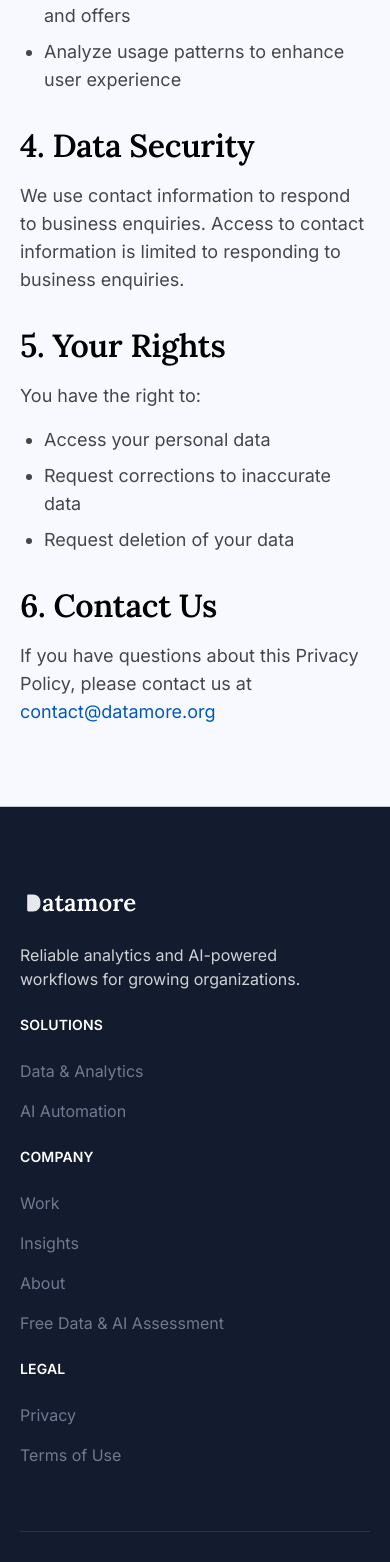
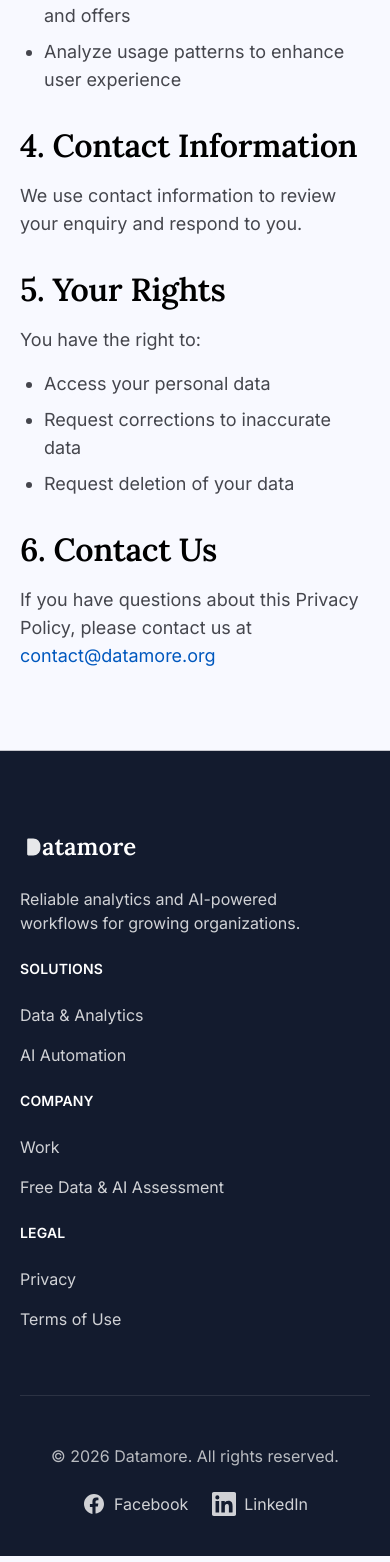
Before and after one commit to Cea-Personal/datamore, a Next.js app in the folder web/: page /privacy in a window 390 px wide. Shown: the part 1106-2668 px from the top of the page. Built offline with nearby package versions, Linux system fonts and the light colour scheme.

Commit message:
update webpage

```diff
--- a/web/src/app/(my-app)/about/page.tsx
+++ b/web/src/app/(my-app)/about/page.tsx
@@ -1,11 +1,13 @@
 import type { Metadata } from 'next'
+import { notFound } from 'next/navigation'
 import CTA from '../components/CTA'
 import PageHero from '../components/PageHero'
-import { assessmentCTA } from '@data/v1'
+import { assessmentCTA, secondaryPagesVisible } from '@data/v1'
 
 export const metadata: Metadata = { title: 'About | Datamore', description: 'Why Datamore exists and how we approach focused data and AI projects.' }
 
 export default function AboutPage() {
+  if (!secondaryPagesVisible) notFound()
   return (
     <>
       <PageHero data={{ title: 'Technology that makes everyday work easier', subtitle: 'Datamore is a technology consultancy helping growing organizations turn scattered data and repetitive processes into reliable analytics and AI-powered workflows.', badge: { label: 'About Datamore' }, image: { alt: '', url: '' } }} />
--- a/web/src/app/(my-app)/components/Footer.tsx
+++ b/web/src/app/(my-app)/components/Footer.tsx
@@ -3,6 +3,7 @@
 import { FooterLinkList } from './FooterLinkList'
 import { SocialIcon } from './SocialIcons'
 import FooterData from '@data/footer.json'
+import { secondaryPagesVisible } from '@data/v1'
 
 export default function Footer() {
   return (
@@ -27,7 +28,7 @@
           </div>
           <div className="md:col-span-2 md:col-start-8">
             <FooterSection title="Company">
-              <FooterLinkList links={FooterData.companyLinks} />
+              <FooterLinkList links={FooterData.companyLinks.filter(link => secondaryPagesVisible || !['/insights', '/about'].includes(link.href))} />
             </FooterSection>
           </div>
           <div className="md:col-span-2 md:col-start-10">
--- a/web/src/app/(my-app)/components/FooterLinkList.tsx
+++ b/web/src/app/(my-app)/components/FooterLinkList.tsx
@@ -9,7 +9,7 @@
         <li key={link.href}>
           <Link
             href={link.href}
-            className="text-body-md text-on-primary-container/90 hover:text-secondary transition-all"
+            className="text-body-md text-white/80 hover:text-white transition-all"
           >
             {link.label}
           </Link>
--- a/web/src/app/(my-app)/components/Navbar.tsx
+++ b/web/src/app/(my-app)/components/Navbar.tsx
@@ -2,13 +2,16 @@
 import Link from 'next/link'
 import { usePathname } from 'next/navigation'
 import { useState } from 'react'
+import { secondaryPagesVisible } from '@data/v1'
 
 const navItems = [
   { href: '/', label: 'Home' },
   { href: '/solutions', label: 'Solutions' },
   { href: '/work', label: 'Work' },
-  { href: '/insights', label: 'Insights' },
-  { href: '/about', label: 'About' },
+  ...(secondaryPagesVisible ? [
+    { href: '/insights', label: 'Insights' },
+    { href: '/about', label: 'About' },
+  ] : []),
 ]
 const solutionItems = [
   { href: '/solutions/data-analytics', label: 'Data & Analytics' },
--- a/web/src/app/(my-app)/components/PageHero.tsx
+++ b/web/src/app/(my-app)/components/PageHero.tsx
@@ -58,7 +58,7 @@
           </p>
           </div>
           {data.slug && (
-            <Link href={data.slug.url} className="bg-secondary text-on-secondary px-6 py-3 rounded-lg text-label-md flex items-center gap-2 interactive-shadow transition-all group w-60 mx-auto">
+            <Link href={data.slug.url} className="bg-secondary text-on-secondary px-6 py-3 rounded-lg text-label-md inline-flex items-center justify-center gap-2 interactive-shadow transition-all group max-w-full mx-auto">
               {data.slug.label}
               <span className="material-symbols-outlined group-hover:translate-x-1 transition-transform text-sm">arrow_forward</span>
             </Link>
--- a/web/src/app/(my-app)/components/SocialIcons.tsx
+++ b/web/src/app/(my-app)/components/SocialIcons.tsx
@@ -1,11 +1,11 @@
 export function SocialIcon() {
   return (<div className="flex gap-6">
 
-<a href="https://www.facebook.com/datamore.org" target="_blank" rel="noopener noreferrer" className="flex items-center gap-2 text-on-primary-container/90 hover:text-secondary transition-colors">
+<a href="https://www.facebook.com/datamore.org" target="_blank" rel="noopener noreferrer" className="flex items-center gap-2 text-white/80 hover:text-white transition-colors">
                   <svg className="w-6 h-6" fill="currentColor" viewBox="0 0 24 24"><path d="M22 12c0-5.52-4.48-10-10-10S2 6.48 2 12c0 5 3.66 9.13 8.44 9.88v-6.95H7.9v-2.93h2.54V9.41c0-2.5 1.49-3.89 3.77-3.89 1.09 0 2.23.2 2.23.2v2.46h-1.26c-1.24 0-1.63.77-1.63 1.56v1.88h2.78l-.44 2.93h-2.34v6.95C18.34 21.13 22 17 22 12z"/></svg>
                   <span className="text-body-md">Facebook</span>
                 </a>
-                <a href="https://www.linkedin.com/company/datamore.org" target="_blank" rel="noopener noreferrer" className="flex items-center gap-2 text-on-primary-container/90 hover:text-secondary transition-colors">
+                <a href="https://www.linkedin.com/company/datamore.org" target="_blank" rel="noopener noreferrer" className="flex items-center gap-2 text-white/80 hover:text-white transition-colors">
                   <svg className="w-6 h-6" fill="currentColor" viewBox="0 0 24 24"><path d="M20.45 20.45h-3.56v-5.52c0-1.33-.02-3.04-1.86-3.04-1.87 0-2.16 1.46-2.16 2.95v5.57H9.34V9h3.42v1.56h.05c.48-.9 1.66-1.85 3.42-1.85 3.66 0 4.34 2.41 4.34 5.54v5.6zM5.34 7.43a2.04 2.04 0 110-4.08 2.04 2.04 0 010 4.08zM7.14 20.45H3.55V9h3.59v11.45zM22.22 0H1.78C.8 0 0 .77 0 1.72v20.55C0 23.23.8 24 1.78 24h20.44c.98 0 1.78-.77 1.78-1.73V1.72C24 .77 23.2 0 22.22 0z"/></svg>
                   <span className="text-body-md">LinkedIn</span>
                 </a>
--- a/web/src/app/(my-app)/components/_InsightsClient.tsx
+++ b/web/src/app/(my-app)/components/_InsightsClient.tsx
@@ -57,6 +57,7 @@
         <div className="grid grid-cols-1 lg:grid-cols-12 gap-gutter">
           <div className="lg:col-span-8">
             <InsightsGrid data={displayArticles} />
+            {displayArticles.length === 0 && <p role="status" className="text-body-lg text-on-surface-variant py-8">No insights match your search. Try another topic or select All Insights.</p>}
             {hasMore && (
               <div className="mt-12 text-center">
                 <button
--- a/web/src/app/(my-app)/components/_InsightsFilter.tsx
+++ b/web/src/app/(my-app)/components/_InsightsFilter.tsx
@@ -93,6 +93,7 @@
           <button
             key={index}
             onClick={() => handleFilterClick(button.label)}
+            aria-pressed={activeFilter === button.label}
             className={activeFilter === button.label
               ? 'bg-primary text-on-primary px-4 py-2 rounded-full text-label-md'
               : 'bg-surface-container-low text-on-surface-variant px-4 py-2 rounded-full text-label-md hover:bg-surface-container-high transition-colors'}
@@ -101,10 +102,11 @@
           </button>
         ))}
       </div>
-      <div className="relative min-w-[300px]">
+      <div className="relative w-full md:w-72 shrink-0">
         <span className="material-symbols-outlined absolute left-3 top-1/2 -translate-y-1/2 text-outline">search</span>
         <input
           className="w-full pl-10 pr-4 py-2 border border-outline-variant rounded-lg bg-transparent focus:outline-none focus:ring-2 focus:ring-secondary/20 focus:border-secondary transition-all text-body-md"
+          aria-label="Search insights"
           placeholder={"Search insights..."}
           type="text"
           value={searchTerm}
--- a/web/src/app/(my-app)/insights/[[...slug]]/page.tsx
+++ b/web/src/app/(my-app)/insights/[[...slug]]/page.tsx
@@ -4,11 +4,12 @@
 import InsightDetail from '@/(my-app)/components/_InsightDetail'
 import { getInsightBySlugFromPayload, mapInsightToCard, getInsightData } from '@data/insights/index'
 import { practicalInsightCards, practicalInsightDetail, reviewedCMSInsightSlugs } from '@data/public-insights'
-import { assessmentCTA } from '@data/v1'
+import { assessmentCTA, secondaryPagesVisible } from '@data/v1'
 
 const categoryLabels: Record<string, string> = { 'ai-ml': 'AI Automation', bi: 'Data & Analytics', 'data-engineering': 'Data & Analytics', 'data-strategy': 'Data & Analytics' }
 
 export default async function InsightsPage({ params }: { params: Promise<{ slug?: string[] }> }) {
+  if (!secondaryPagesVisible) notFound()
   const { slug } = await params
   if (slug && slug.length !== 1) notFound()
   if (!slug?.length) {
--- a/web/src/app/(my-app)/privacy/page.tsx
+++ b/web/src/app/(my-app)/privacy/page.tsx
@@ -38,9 +38,9 @@
         </section>
 
         <section>
-          <h2 className="text-headline-lg text-primary mb-4">4. Data Security</h2>
+          <h2 className="text-headline-lg text-primary mb-4">4. Contact Information</h2>
           <p>
-            We use contact information to respond to business enquiries. Access to contact information is limited to responding to business enquiries.
+            We use contact information to review your enquiry and respond to you.
           </p>
         </section>
 
--- a/web/src/data/v1.ts
+++ b/web/src/data/v1.ts
@@ -1,4 +1,7 @@
 // Public V1 content. Original service, story and article sources remain in place.
+// Temporarily hide secondary pages; keep their content ready to restore later.
+export const secondaryPagesVisible = false
+
 export const assessmentCTA = {
   title: 'Start with the problem. Find the next step.',
   subtitle: 'A free Data & AI Assessment to understand your business, review the bottleneck, and decide whether a small diagnostic or implementation makes sense.',
```
Also changed, not shown: 2 other files (tests, documents, lock files or other folders).
